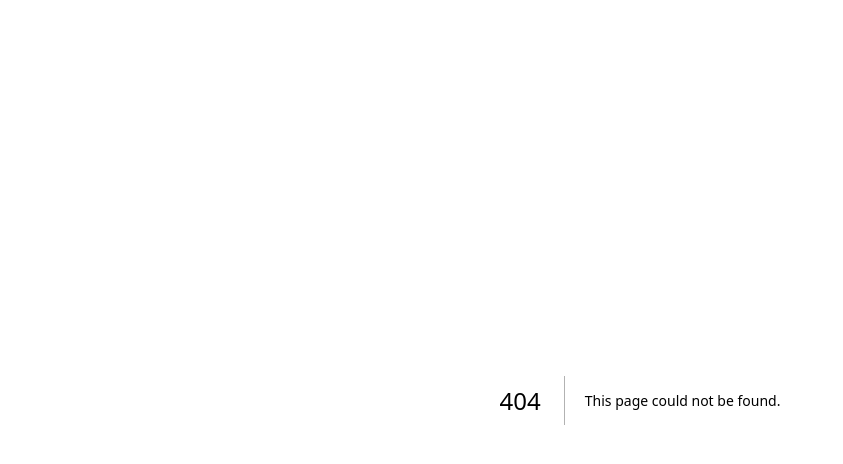
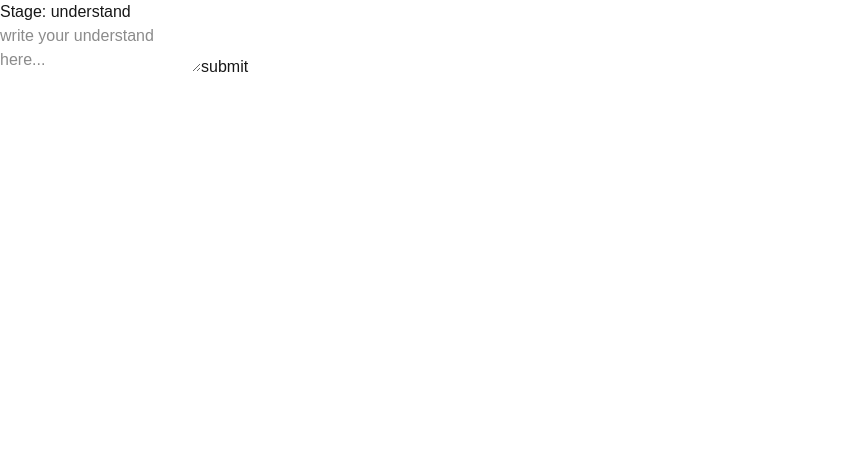
Before and after one commit to Abdure-dev/Think_Trace_MVP, a Next.js app in the folder frontend/: page /assignments/1 in a window 1280 px wide. Before the commit this address had no page. Shown: the top 464 px of the page, without its empty margins (0-843 px from the left). Built offline with nearby package versions, Linux system fonts and the light colour scheme; no server answers; sample sign-in values are in the browser's storage.

Commit message:
worksapce page - stage progression and trace recording working

```diff
--- /dev/null
+++ b/frontend/app/assignments/[assignment_id]/page.tsx
@@ -0,0 +1,86 @@
+"use client";
+import { useRouter } from "next/navigation";
+import { use, useEffect, useState } from "react";
+export default function Get_single_assignment({
+  params,
+}: {
+  params: Promise<{ assignment_id: string }>;
+}) {
+  const router = useRouter();
+  const { assignment_id } = use(params);
+  console.log("assignment_id", assignment_id);
+  const [stage, setStage] = useState("understand");
+  const [studentinput, setStudentinput] = useState("");
+  const [assignment, setAssignment] = useState<any>(null);
+
+  useEffect(() => {
+    async function fetchAssignment() {
+      if (!assignment_id) return;
+      const token = localStorage.getItem("token");
+      if (!token) {
+        router.push("/login");
+        return;
+      }
+
+      const assignment_response = await fetch(
+        `${process.env.NEXT_PUBLIC_API_URL}/assignments/${assignment_id}`,
+        {
+          method: "GET",
+          headers: {
+            Authorization: `Bearer ${token}`,
+          },
+        }
+      );
+      const assignment_data = await assignment_response.json();
+      console.log("assignment data:", assignment_data);
+      setAssignment(assignment_data);
+    }
+    fetchAssignment();
+  }, [assignment_id]);
+  async function handleSubmit() {
+    const token = localStorage.getItem("token");
+    await fetch(
+      `${process.env.NEXT_PUBLIC_API_URL}/assignments/${assignment_id}/traces`,
+      {
+        method: "POST",
+        headers: {
+          Authorization: `Bearer ${token}`,
+          "content-type": `application/json`,
+        },
+        body: JSON.stringify({
+          stage: stage,
+          action: "text_submission",
+          content: studentinput,
+        }),
+      }
+    );
+    const stages = [
+      "understand",
+      "concept",
+      "plan",
+      "attempt",
+      "critique",
+      "reflection",
+    ];
+    const currentIndex = stages.indexOf(stage);
+    if (currentIndex < stages.length - 1) {
+      setStage(stages[currentIndex + 1]);
+      setStudentinput(""); // clear the input
+    }
+  }
+  return (
+    <>
+      <main>
+        <h1>{assignment?.title}</h1>
+        <p>{assignment?.description}</p>
+        <h2>Stage: {stage}</h2>
+        <textarea
+          value={studentinput}
+          onChange={(e) => setStudentinput(e.target.value)}
+          placeholder={`write your ${stage} here...`}
+        />
+        <button onClick={handleSubmit}>submit</button>
+      </main>
+    </>
+  );
+}
--- a/frontend/app/courses/[course_id]/page.tsx
+++ b/frontend/app/courses/[course_id]/page.tsx
@@ -2,6 +2,7 @@
 import { useState, useEffect } from "react";
 import { useRouter } from "next/navigation";
 import { use } from "react";
+import Link from "next/link";
 
 export default function AssignmentPage({
   params,
@@ -37,11 +38,14 @@ export default function AssignmentPage({
   return (
     <main>
       <h1>Assignment</h1>
+
       {assignment.map((a: any) => (
-        <div key={a.id}>
-          <h3>{a.title}</h3>
-          <p>{a.description}</p>
-        </div>
+        <Link key={a.id} href={`/assignments/${a.id}`}>
+          <div>
+            <h3>{a.title}</h3>
+            <p>{a.description}</p>
+          </div>
+        </Link>
       ))}
     </main>
   );
```
Also changed, not shown: 2 other files (tests, documents, lock files or other folders).
